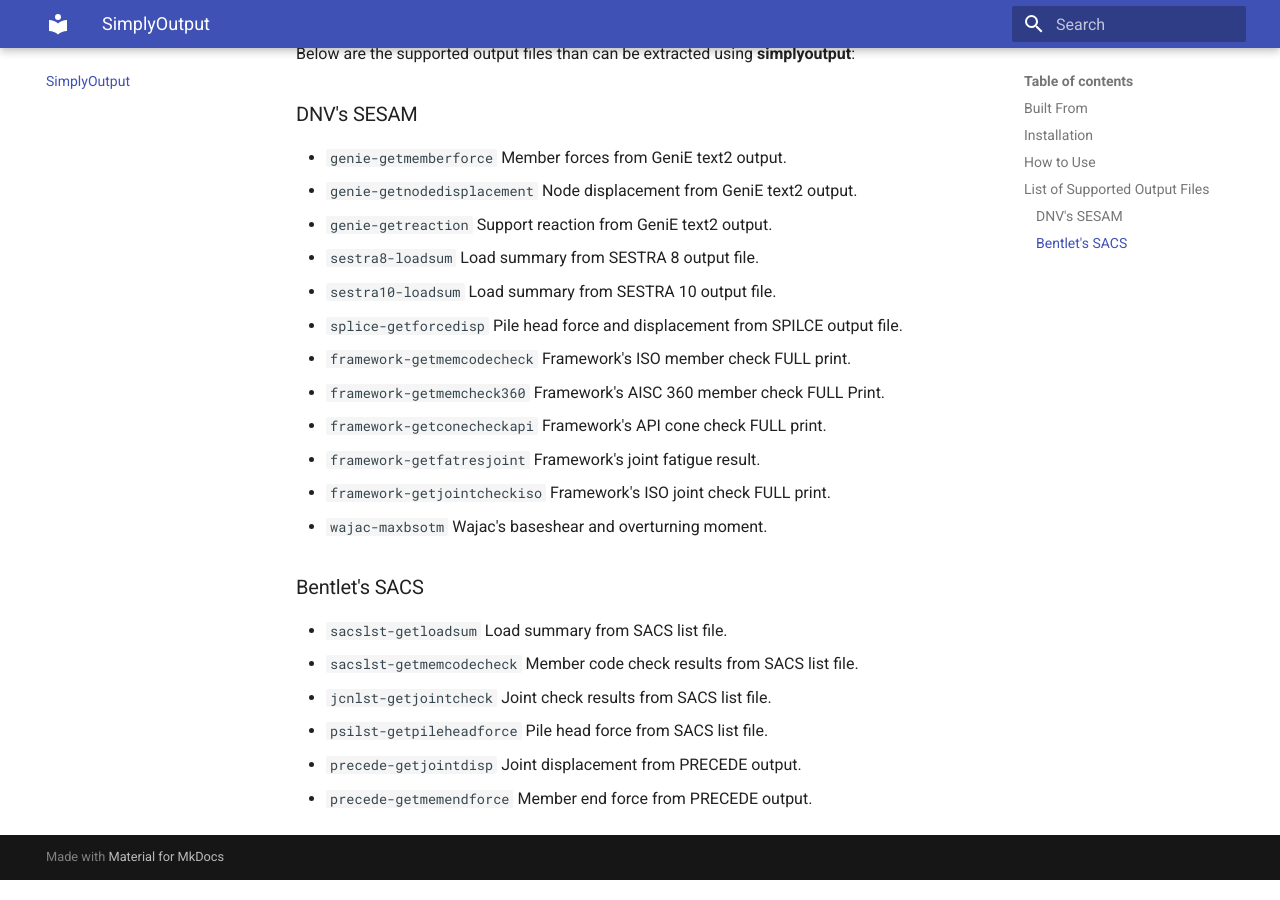
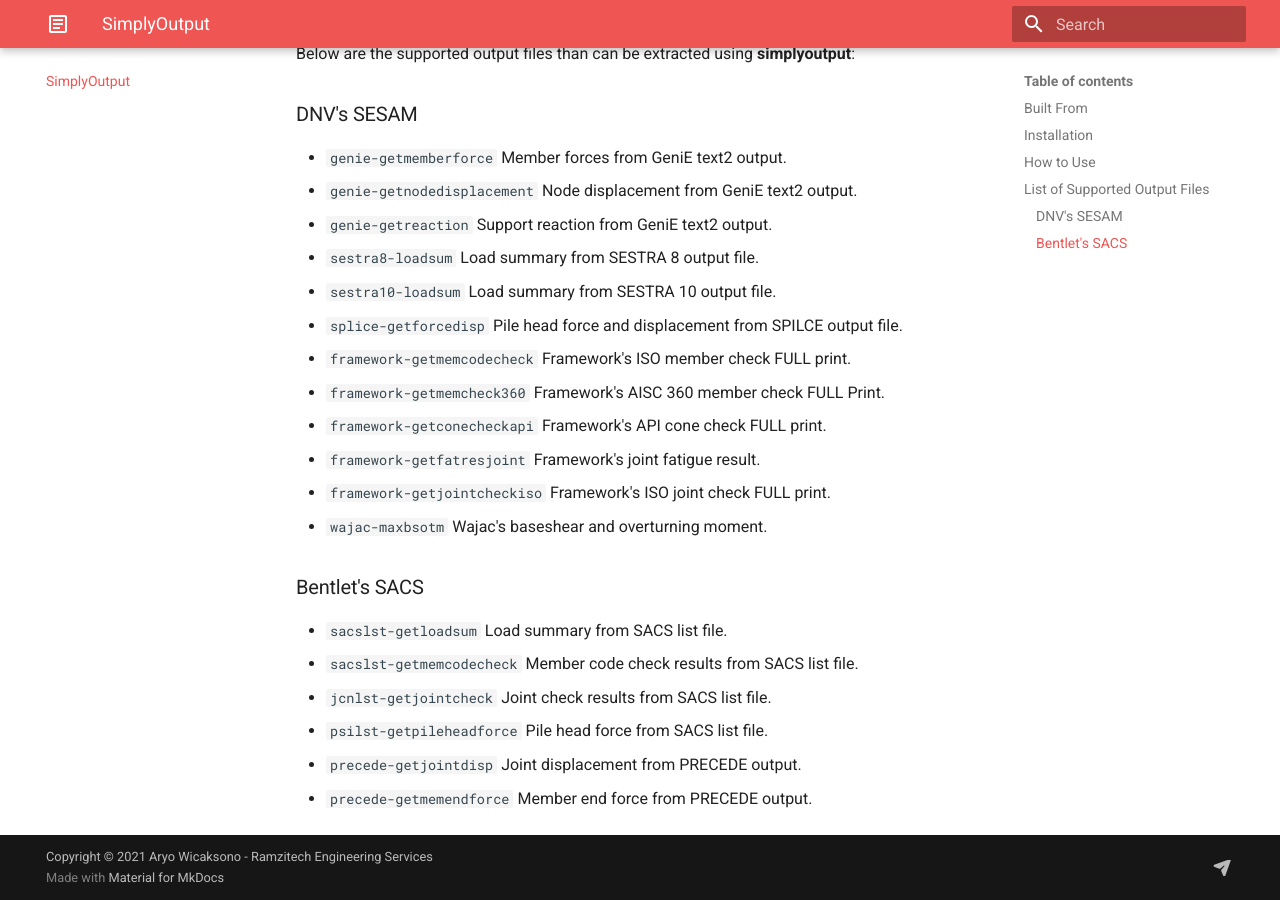
Before and after one commit to aryoseto/simput-manual, an MkDocs documentation site: the page built from docs/index.md, in a window 1280 px wide and 900 px high, scrolled down 2243 px. Built offline with MkDocs 1.6.1 and Material for MkDocs 9.7.7, drawn with Linux system fonts in a browser that asks for light colours.

Commit message:
change colour, adding footer and email address

```diff
--- a/mkdocs.yml
+++ b/mkdocs.yml
@@ -1,6 +1,10 @@
 site_name: SimplyOutput
 theme:
+  icon:
+    logo: material/text-box-outline
   name: material
+  palette:
+    primary: red
   features:
     - navigation.tabs
    # - navigation.tabs.sticky
@@ -14,3 +18,8 @@
   - admonition
   - pymdownx.details
   - pymdownx.superfences
+copyright: Copyright &copy; 2021 Aryo Wicaksono - Ramzitech Engineering Services
+extra:
+  social:
+    - icon: fontawesome/solid/paper-plane
+      link: mailto:aryo.wicaksono@ramzitech.com
```
